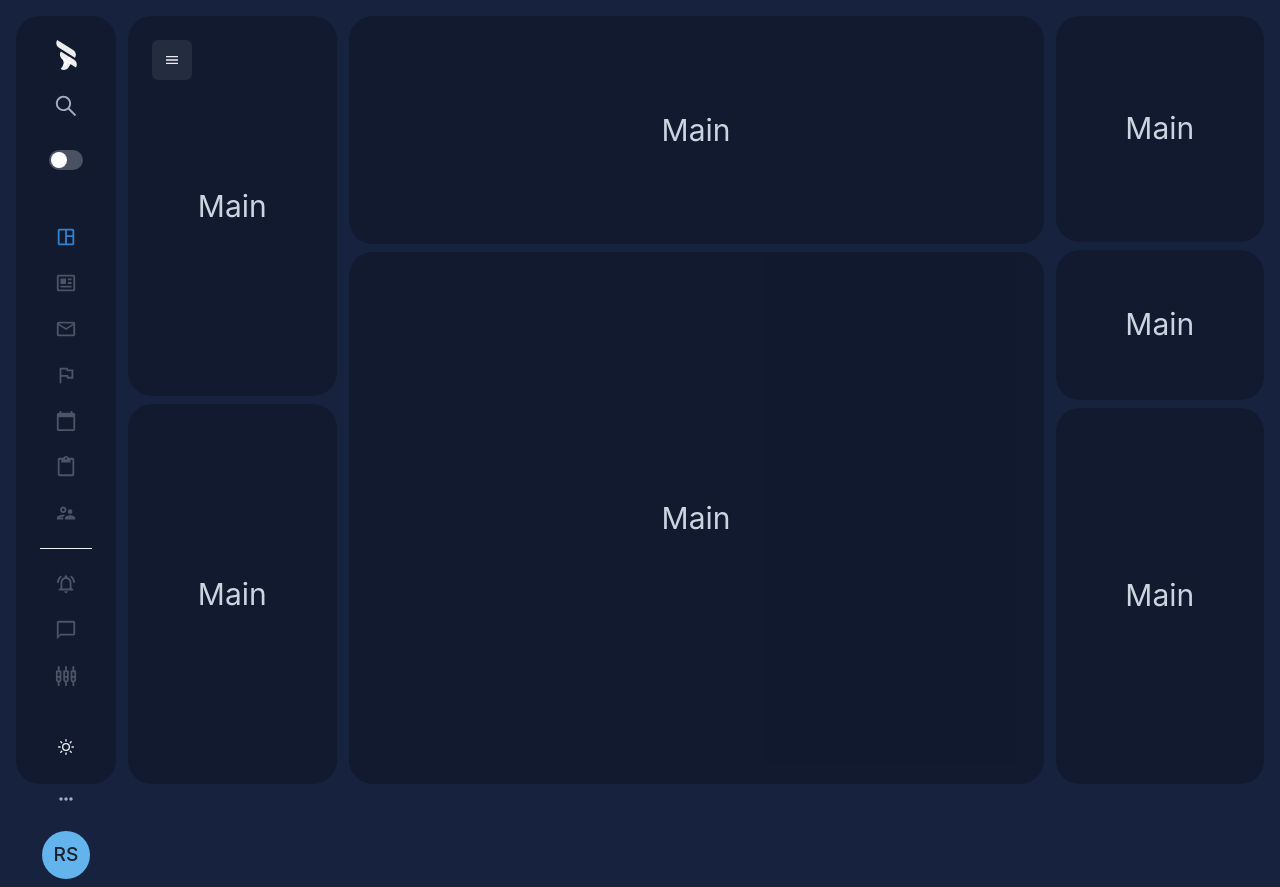
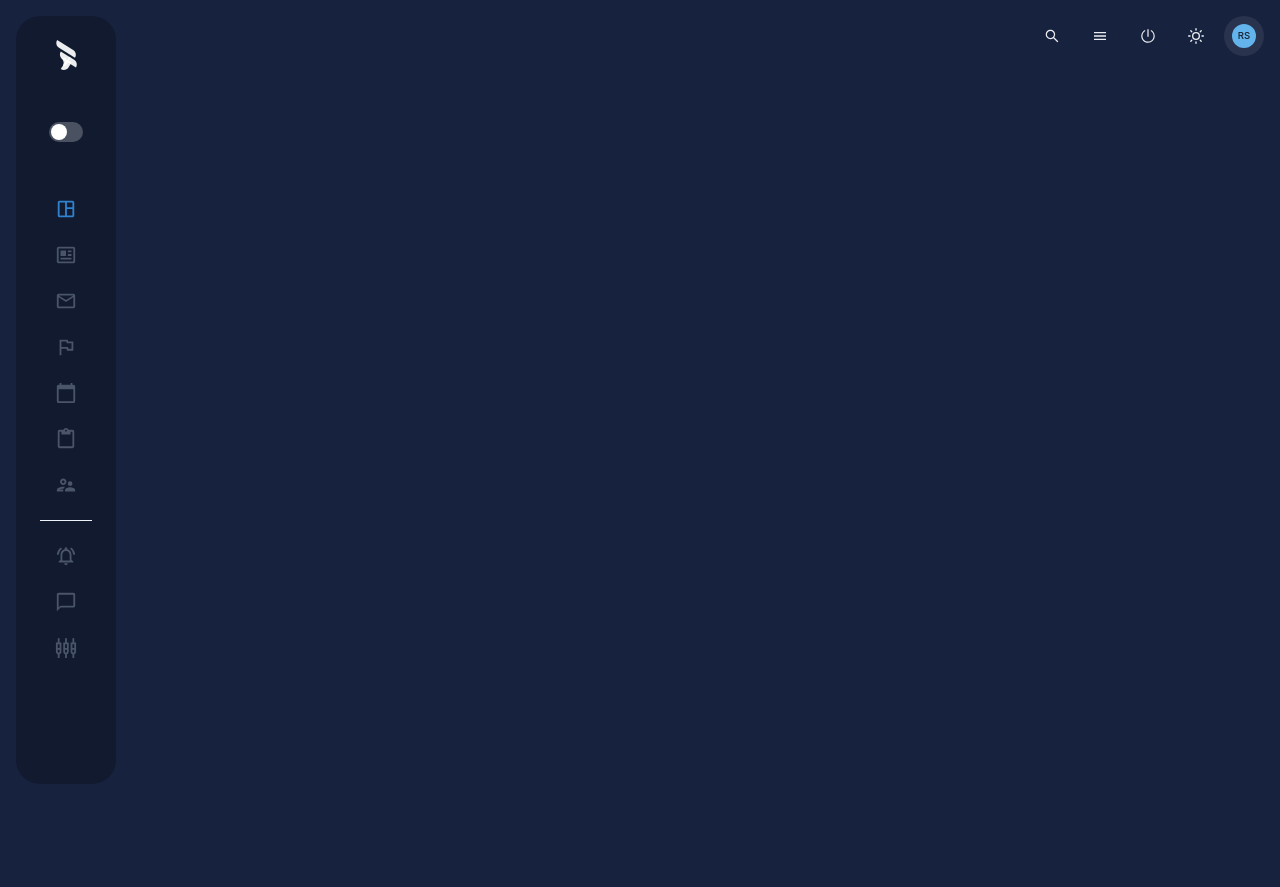
Before and after one commit to reinz-dev/jkon-dashboard, a Next.js app: page /dashboard/DashboardPage in a window 1280 px wide. After the commit the page ends 832 px from the top, so only its background shows below. Built offline with nearby package versions, Linux system fonts and the light colour scheme.

Commit message:
modified dashboard

```diff
--- a/components/AvatarBox.jsx
+++ b/components/AvatarBox.jsx
@@ -1,44 +1,7 @@
-import { Avatar, Flex, IconButton, Text } from "@chakra-ui/react";
-import { MdOutlineMoreHoriz } from "react-icons/md";
-import ThemeToggleButton from "./theme-toggle-button";
+import { Avatar, IconButton } from "@chakra-ui/react";
 
-export const AvatarBox = ({ collapse }) => (
-  <Flex
-    borderWidth={collapse ? 1 : 0}
-    borderColor="gray.700"
-    borderRadius="full"
-    w="full"
-    p={2}
-    alignItems="center"
-    justifyContent="space-between"
-    gap={3}
-    flexDirection={collapse ? "row" : "column-reverse"}
-  >
-    <Avatar name="Ridwan Sulaeman" bg="blue.300" />
-    {collapse && (
-      <Flex
-        w="full"
-        flexDirection="column"
-        gap={4}
-        justifyContent="center"
-        alignItems="flex-start"
-      >
-        <Text fontSize="sm" fontWeight="bold" pb="0" lineHeight={0}>
-          Ridwan
-        </Text>
-        <Text as="small" color="gray.500" fontSize={12} lineHeight={0}>
-          Cost Control
-        </Text>
-      </Flex>
-    )}
-    <IconButton
-      aria-label="Settings"
-      icon={<MdOutlineMoreHoriz />}
-      borderRadius="full"
-      color="gray.400"
-      variant="ghost"
-      fontSize={20}
-    />
-    <ThemeToggleButton />
-  </Flex>
+export const AvatarBox = ({}) => (
+  <IconButton borderRadius="full">
+    <Avatar name="Ridwan Sulaeman" bg="blue.300" size="xs" />
+  </IconButton>
 );
--- a/components/Logo.jsx
+++ b/components/Logo.jsx
@@ -1,5 +1,4 @@
 import { Box, Flex, Icon, IconButton, Text } from "@chakra-ui/react";
-import { AiOutlineSearch } from "react-icons/ai";
 import RdwnsLogo from "./icons/RdwnsLogo";
 
 export const Logo = ({ collapse }) => (
@@ -10,8 +9,8 @@ export const Logo = ({ collapse }) => (
     flexDirection={collapse ? "row" : "column"}
     gap={4}
   >
-    <Box display="flex" alignItems="center" gap={2}>
-      <Icon as={RdwnsLogo} fontSize={30} />
+    <Box display="flex" alignItems="center" gap={2} mb={5}>
+      <Icon as={RdwnsLogo} fontSize={30} mb={2} />
       {collapse && (
         <Text fontWeight="bold" fontSize={16}>
           FINANCE
@@ -21,13 +20,5 @@ export const Logo = ({ collapse }) => (
         </Text>
       )}
     </Box>
-    <IconButton
-      variant="ghost"
-      aria-label="search"
-      icon={<AiOutlineSearch />}
-      fontSize={26}
-      color="gray.400"
-      borderRadius="50%"
-    />
   </Flex>
 );
--- a/components/Sidebar.jsx
+++ b/components/Sidebar.jsx
@@ -1,6 +1,5 @@
 import React from "react";
 import { Box } from "@chakra-ui/react";
-import { AvatarBox } from "./AvatarBox";
 import { Logo } from "./Logo";
 import { Navigation } from "./Navigation";
 import { SwitchButtons } from "./SwitchButtons";
@@ -12,6 +11,5 @@ export const Sidebar = ({ collapse }) => (
       <SwitchButtons collapse={collapse} />
       <Navigation collapse={collapse} />
     </Box>
-    <AvatarBox collapse={collapse} />
   </React.Fragment>
 );
--- a/components/theme-toggle-button.jsx
+++ b/components/theme-toggle-button.jsx
@@ -15,6 +15,7 @@ const DarkModeSwitch = () => {
       onClick={toggleColorMode}
       color={iconColor[colorMode]}
       borderRadius="50%"
+      mr={2}
     />
   );
 };
--- a/pages/dashboard/DashboardPage.jsx
+++ b/pages/dashboard/DashboardPage.jsx
@@ -3,14 +3,28 @@ import {
   VStack,
   IconButton,
   Text,
+  HStack,
+  Box,
   useColorModeValue,
 } from "@chakra-ui/react";
 import React from "react";
+import { useRouter } from "next/router";
 import { MdMenu } from "react-icons/md";
+import { AiOutlinePoweroff } from "react-icons/ai";
+import { AiOutlineSearch } from "react-icons/ai";
 import { Sidebar } from "../../components/Sidebar";
+import { AvatarBox } from "../../components/AvatarBox";
+import ThemeToggleButton from "../../components/theme-toggle-button";
 
 const DashboardPage = () => {
   const [collapse, setCollapse] = React.useState(false);
+  const router = useRouter();
+
+  const handleLogout = () => {
+    // Lakukan proses logout di sini (misalnya dengan menghapus token atau data sesi)
+    // Setelah logout berhasil, alihkan ke halaman login
+    router.push("../login/LoginPage");
+  };
 
   return (
     <Flex gap={3} w="full" h="100vh" paddingY={4}>
@@ -18,7 +32,7 @@ const DashboardPage = () => {
         as="aside"
         w="full"
         h="full"
-        maxW={collapse ? 350 : 100}
+        maxW={collapse ? 250 : 100}
         alignItems="start"
         padding={6}
         flexDirection="column"
@@ -29,127 +43,35 @@ const DashboardPage = () => {
       >
         <Sidebar collapse={collapse} />
       </Flex>
-      <Flex w="full" h="full" gap={3}>
-        <VStack w="30%">
-          <Flex
-            as="main"
-            w="full"
-            h="50%"
-            alignItems="center"
-            justifyContent="center"
-            flexDirection="column"
+      <Box w="full" h="full" gap={3}>
+        <Box w="full" align="right">
+          <IconButton
+            aria-label="Menu Colapse"
+            icon={<AiOutlineSearch />}
+            mr={2}
+            variant="ghost"
+            onClick={() => setCollapse(!collapse)}
+          />
+          <IconButton
+            aria-label="Menu Colapse"
+            icon={<MdMenu />}
             position="relative"
-            borderRadius="3xl"
-            bg={useColorModeValue("#ffffff40", "#00000040")}
-          >
-            <IconButton
-              aria-label="Menu Colapse"
-              icon={<MdMenu />}
-              position="absolute"
-              top={6}
-              left={6}
-              onClick={() => setCollapse(!collapse)}
-            />
-            <Text fontSize={30} color="gray.300">
-              Main
-            </Text>
-          </Flex>
-          <Flex
-            as="main"
-            w="full"
-            h="50%"
-            alignItems="center"
-            justifyContent="center"
-            flexDirection="column"
+            mr={2}
+            variant="ghost"
+            onClick={() => setCollapse(!collapse)}
+          />
+          <IconButton
+            aria-label="Menu Colapse"
+            icon={<AiOutlinePoweroff />}
             position="relative"
-            borderRadius="3xl"
-            bg={useColorModeValue("#ffffff40", "#00000040")}
-          >
-            <Text fontSize={30} color="gray.300">
-              Main
-            </Text>
-          </Flex>
-        </VStack>
-        <VStack w="100%">
-          <Flex
-            as="main"
-            w="100%"
-            h="30%"
-            alignItems="center"
-            justifyContent="center"
-            flexDirection="column"
-            position="relative"
-            borderRadius="3xl"
-            bg={useColorModeValue("#ffffff40", "#00000040")}
-          >
-            <Text fontSize={30} color="gray.300">
-              Main
-            </Text>
-          </Flex>
-          <Flex
-            as="main"
-            w="100%"
-            h="70%"
-            alignItems="center"
-            justifyContent="center"
-            flexDirection="column"
-            position="relative"
-            borderRadius="3xl"
-            bg={useColorModeValue("#ffffff40", "#00000040")}
-          >
-            <Text fontSize={30} color="gray.300">
-              Main
-            </Text>
-          </Flex>
-        </VStack>
-        <VStack w="30%">
-          <Flex
-            as="main"
-            w="100%"
-            h="30%"
-            alignItems="center"
-            justifyContent="center"
-            flexDirection="column"
-            position="relative"
-            borderRadius="3xl"
-            bg={useColorModeValue("#ffffff40", "#00000040")}
-          >
-            <Text fontSize={30} color="gray.300">
-              Main
-            </Text>
-          </Flex>
-          <Flex
-            as="main"
-            w="100%"
-            h="20%"
-            alignItems="center"
-            justifyContent="center"
-            flexDirection="column"
-            position="relative"
-            borderRadius="3xl"
-            bg={useColorModeValue("#ffffff40", "#00000040")}
-          >
-            <Text fontSize={30} color="gray.300">
-              Main
-            </Text>
-          </Flex>
-          <Flex
-            as="main"
-            w="100%"
-            h="50%"
-            alignItems="center"
-            justifyContent="center"
-            flexDirection="column"
-            position="relative"
-            borderRadius="3xl"
-            bg={useColorModeValue("#ffffff40", "#00000040")}
-          >
-            <Text fontSize={30} color="gray.300">
-              Main
-            </Text>
-          </Flex>
-        </VStack>
-      </Flex>
+            mr={2}
+            variant="ghost"
+            onClick={handleLogout}
+          />
+          <ThemeToggleButton />
+          <AvatarBox />
+        </Box>
+      </Box>
     </Flex>
   );
 };
```
